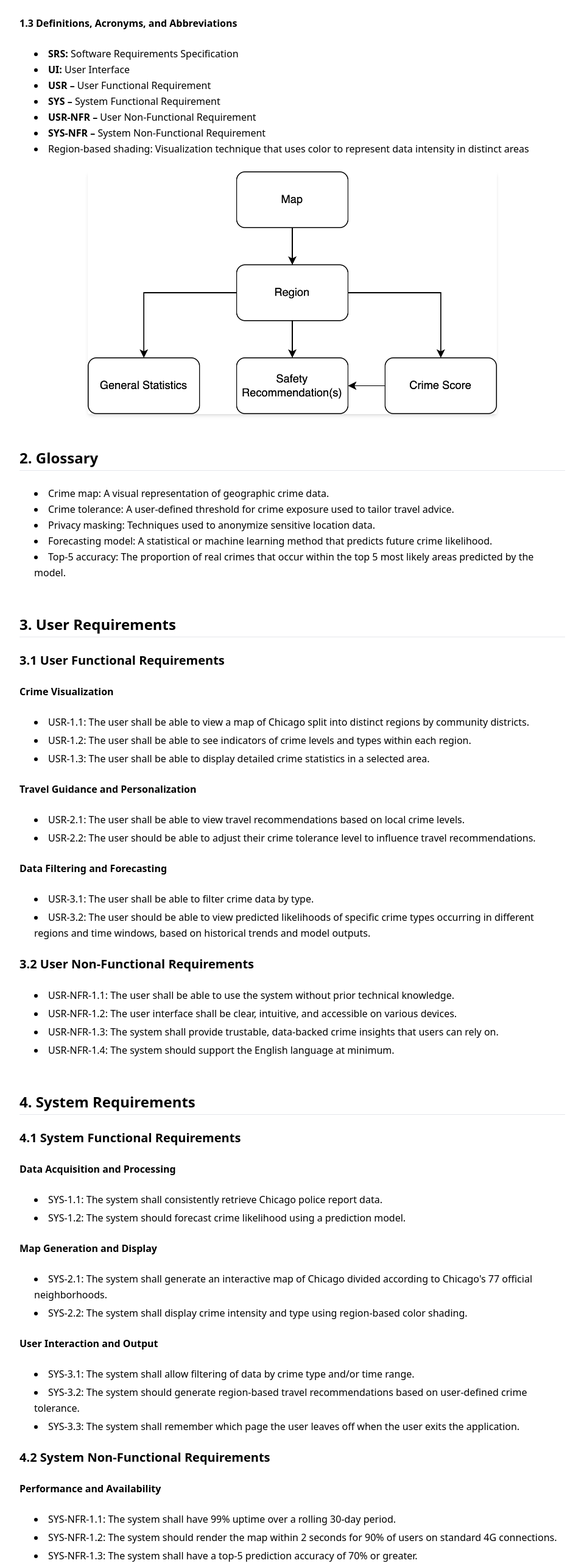
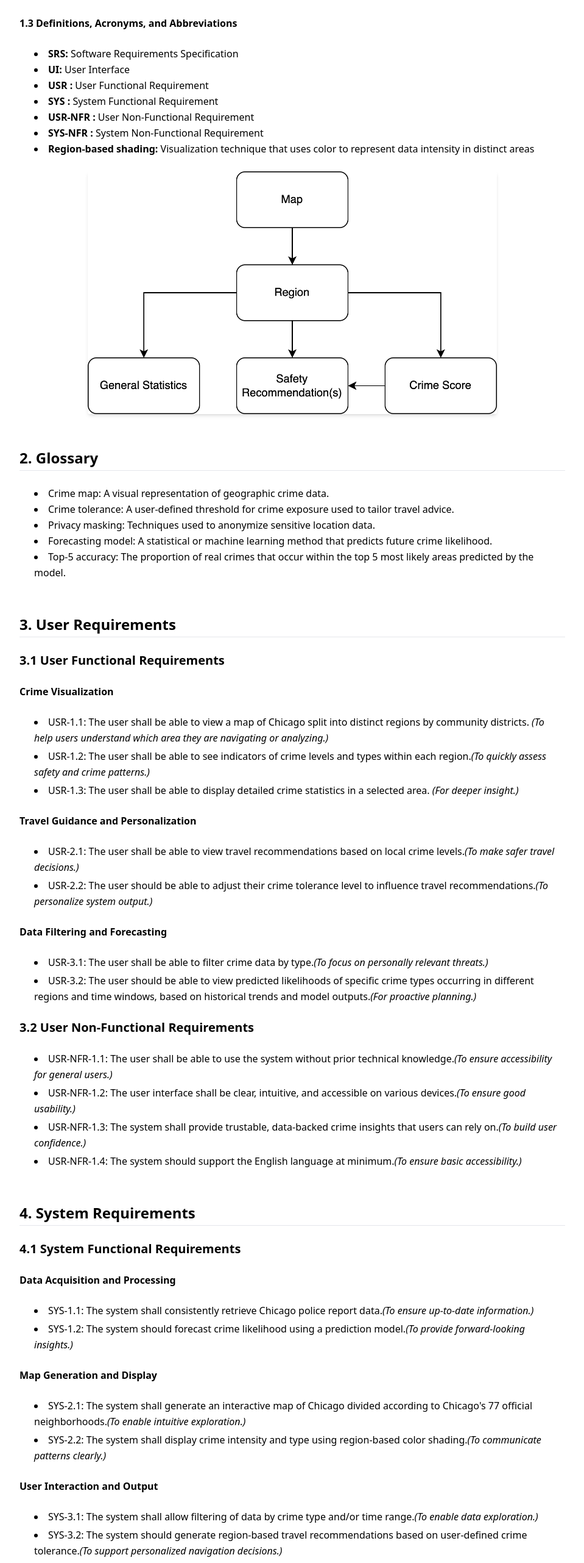
Before and after one commit to PBLGroupG/PBLGroupG.github.io, a Next.js app: page /document in a window 1280 px wide. Shown: the part 1003-3566 px from the top of the page at 61% size, without its empty margins (160-1119 px from the left). Built offline with nearby package versions, Linux system fonts and the light colour scheme.

Commit message:
reqdocUpdate
Changes after review

```diff
--- a/app/document/page.tsx
+++ b/app/document/page.tsx
@@ -24,11 +24,11 @@ export default function DocumentPage() {
             <ul className="list-disc list-inside ml-6">
               <li><strong>SRS:</strong> Software Requirements Specification</li>
               <li><strong>UI:</strong> User Interface</li>
-              <li><strong>USR –</strong> User Functional Requirement</li>
-              <li><strong>SYS –</strong> System Functional Requirement</li>
-              <li><strong>USR-NFR –</strong> User Non-Functional Requirement</li>
-              <li><strong>SYS-NFR –</strong> System Non-Functional Requirement</li>
-              <li>Region-based shading: Visualization technique that uses color to represent data intensity in distinct areas</li>
+              <li><strong>USR : </strong> User Functional Requirement</li>
+              <li><strong>SYS : </strong> System Functional Requirement</li>
+              <li><strong>USR-NFR : </strong> User Non-Functional Requirement</li>
+              <li><strong>SYS-NFR : </strong> System Non-Functional Requirement</li>
+              <li><strong> Region-based shading: </strong> Visualization technique that uses color to represent data intensity in distinct areas</li>
             </ul>
             <div className="flex justify-center mt-6">
               <img
@@ -55,26 +55,26 @@ export default function DocumentPage() {
             <h4 className="text-xl font-semibold">3.1 User Functional Requirements</h4>
             <p className="mt-4 font-bold">Crime Visualization</p>
             <ul className="list-disc list-inside ml-6 space-y-1">
-              <li>USR-1.1: The user shall be able to view a map of Chicago split into distinct regions by community districts.</li>
-              <li>USR-1.2: The user shall be able to see indicators of crime levels and types within each region.</li>
-              <li>USR-1.3: The user shall be able to display detailed crime statistics in a selected area.</li>
+              <li>USR-1.1: The user shall be able to view a map of Chicago split into distinct regions by community districts. <i>(To help users understand which area they are navigating or analyzing.)</i></li>
+              <li>USR-1.2: The user shall be able to see indicators of crime levels and types within each region.<i>(To quickly assess safety and crime patterns.)</i></li>
+              <li>USR-1.3: The user shall be able to display detailed crime statistics in a selected area.<i> (For deeper insight.)</i></li>
             </ul>
             <p className="mt-4 font-bold">Travel Guidance and Personalization</p>
             <ul className="list-disc list-inside ml-6 space-y-1">
-              <li>USR-2.1: The user shall be able to view travel recommendations based on local crime levels.</li>
-              <li>USR-2.2: The user should be able to adjust their crime tolerance level to influence travel recommendations.</li>
+              <li>USR-2.1: The user shall be able to view travel recommendations based on local crime levels.<i>(To make safer travel decisions.)</i></li>
+              <li>USR-2.2: The user should be able to adjust their crime tolerance level to influence travel recommendations.<i>(To personalize system output.)</i></li>
             </ul>
             <p className="mt-4 font-bold">Data Filtering and Forecasting</p>
             <ul className="list-disc list-inside ml-6 space-y-1">
-              <li>USR-3.1: The user shall be able to filter crime data by type.</li>
-              <li>USR-3.2: The user should be able to view predicted likelihoods of specific crime types occurring in different regions and time windows, based on historical trends and model outputs.</li>
+              <li>USR-3.1: The user shall be able to filter crime data by type.<i>(To focus on personally relevant threats.)</i></li>
+              <li>USR-3.2: The user should be able to view predicted likelihoods of specific crime types occurring in different regions and time windows, based on historical trends and model outputs.<i>(For proactive planning.)</i></li>
             </ul>
             <h4 className="text-xl font-semibold mt-6">3.2 User Non-Functional Requirements</h4>
             <ul className="list-disc list-inside ml-6 space-y-1">
-              <li>USR-NFR-1.1: The user shall be able to use the system without prior technical knowledge.</li>
-              <li>USR-NFR-1.2: The user interface shall be clear, intuitive, and accessible on various devices.</li>
-              <li>USR-NFR-1.3: The system shall provide trustable, data-backed crime insights that users can rely on.</li>
-              <li>USR-NFR-1.4: The system should support the English language at minimum.</li>
+              <li>USR-NFR-1.1: The user shall be able to use the system without prior technical knowledge.<i>(To ensure accessibility for general users.)</i></li>
+              <li>USR-NFR-1.2: The user interface shall be clear, intuitive, and accessible on various devices.<i>(To ensure good usability.)</i></li>
+              <li>USR-NFR-1.3: The system shall provide trustable, data-backed crime insights that users can rely on.<i>(To build user confidence.) </i></li>
+              <li>USR-NFR-1.4: The system should support the English language at minimum.<i>(To ensure basic accessibility.)</i></li>
             </ul>
           </section>
 
@@ -84,74 +84,117 @@ export default function DocumentPage() {
   <h4 className="text-xl font-semibold">4.1 System Functional Requirements</h4>
   <p className="mt-4 font-bold">Data Acquisition and Processing</p>
   <ul className="list-disc list-inside ml-6 space-y-1">
-    <li>SYS-1.1: The system shall consistently retrieve Chicago police report data.</li>
-    <li>SYS-1.2: The system should forecast crime likelihood using a prediction model.</li>
+    <li>SYS-1.1: The system shall consistently retrieve Chicago police report data.<i>(To ensure up-to-date information.) </i></li>
+    <li>SYS-1.2: The system should forecast crime likelihood using a prediction model.<i>(To provide forward-looking insights.) </i></li>
   </ul>
 
   <p className="mt-4 font-bold">Map Generation and Display</p>
   <ul className="list-disc list-inside ml-6 space-y-1">
-    <li>SYS-2.1: The system shall generate an interactive map of Chicago divided according to Chicago's 77 official neighborhoods.</li>
-    <li>SYS-2.2: The system shall display crime intensity and type using region-based color shading.</li>
+    <li>SYS-2.1: The system shall generate an interactive map of Chicago divided according to Chicago's 77 official neighborhoods.<i>(To enable intuitive exploration.)</i></li>
+    <li>SYS-2.2: The system shall display crime intensity and type using region-based color shading.<i>(To communicate patterns clearly.)</i></li>
   </ul>
 
   <p className="mt-4 font-bold">User Interaction and Output</p>
   <ul className="list-disc list-inside ml-6 space-y-1">
-    <li>SYS-3.1: The system shall allow filtering of data by crime type and/or time range.</li>
-    <li>SYS-3.2: The system should generate region-based travel recommendations based on user-defined crime tolerance.</li>
-    <li>SYS-3.3: The system shall remember which page the user leaves off when the user exits the application.</li>
+    <li>SYS-3.1: The system shall allow filtering of data by crime type and/or time range.<i>(To enable data exploration.)</i></li>
+    <li>SYS-3.2: The system should generate region-based travel recommendations based on user-defined crime tolerance.<i>(To support personalized navigation decisions.)</i></li>
+    <li>SYS-3.3: The system shall remember which page the user leaves off when the user exits the application.<i>(To maintain continuity.)</i></li>
   </ul>
 
   <h4 className="text-xl font-semibold mt-6">4.2 System Non-Functional Requirements</h4>
   <p className="mt-4 font-bold">Performance and Availability</p>
   <ul className="list-disc list-inside ml-6 space-y-1">
-    <li>SYS-NFR-1.1: The system shall have 99% uptime over a rolling 30-day period.</li>
-    <li>SYS-NFR-1.2: The system should render the map within 2 seconds for 90% of users on standard 4G connections.</li>
-    <li>SYS-NFR-1.3: The system shall have a top-5 prediction accuracy of 70% or greater.</li>
-    <li>SYS-NFR-1.4: The system shall support concurrent access by at least 500 users with no more than 15% degradation in responsiveness.</li>
-    <li>SYS-NFR-1.5: Crime prediction results shall be generated within 3 seconds under standard operating conditions.</li>
+    <li>SYS-NFR-1.1: The system shall have 99% uptime over a rolling 30-day period.<i>(To ensure availability.)</i></li>
+    <li>SYS-NFR-1.2: The system should render the map within 2 seconds for 90% of users on standard 4G connections.<i>(To optimize performance.)</i></li>
+    <li>SYS-NFR-1.3: The system shall have a top-5 prediction accuracy of 70% or greater.<i>(To establish the reliability of the system.)</i></li>
+    <li>SYS-NFR-1.4: The system shall support concurrent access by at least 500 users with no more than 15% degradation in responsiveness.<i>(To ensure the application remains usable during peak hours or high-traffic scenarios.)</i></li>
+    <li>SYS-NFR-1.5: Crime prediction results shall be generated within 3 seconds under standard operating conditions.<i>(To provide timely feedback to users without interrupting navigation or planning decisions.)</i></li>
   </ul>
 
   <p className="mt-4 font-bold">Scalability and Maintainability</p>
   <ul className="list-disc list-inside ml-6 space-y-1">
-    <li>SYS-NFR-2.1: The system codebase shall follow modular architecture principles to allow updates without affecting unrelated modules.</li>
-    <li>SYS-NFR-2.2: The system shall support horizontal scaling to handle increased user demand during peak usage hours.</li>
-    <li>SYS-NFR-2.3: Configuration changes shall be updatable without requiring system downtime.</li>
+    <li>SYS-NFR-2.1: The system codebase shall follow modular architecture principles to allow updates without affecting unrelated modules.<i>(To support maintainability, facilitate future development, and reduce the risk of unintended bugs.)</i></li>
+    <li>SYS-NFR-2.2: The system shall support horizontal scaling to handle increased user demand during peak usage hours.<i>(To ensure consistent system performance as user load increases.)</i></li>
+    <li>SYS-NFR-2.3: Configuration changes shall be updatable without requiring system downtime.<i>(To support real-time system tuning and reduce disruption during updates.)</i></li>
   </ul>
 
   <p className="mt-4 font-bold">Compatibility</p>
   <ul className="list-disc list-inside ml-6 space-y-1">
-    <li>SYS-NFR-3.1: The system shall be fully functional on mobile devices with ≥2GB RAM and Android 10/iOS 13 or newer.</li>
-    <li>SYS-NFR-3.2: The system should be compatible with Windows 11+, macOS 11+, and Android 10+.</li>
+    <li>SYS-NFR-3.1: The system shall be fully functional on mobile devices with ≥2GB RAM and Android 10/iOS 13 or newer.<i>(To ensure mobile compatibility.)</i></li>
+    <li>SYS-NFR-3.2: The system should be compatible with Windows 11+, macOS 11+, and Android 10+.<i>(To support a broad user base.)</i></li>
   </ul>
 
   <p className="mt-4 font-bold">Usability & Accessibility</p>
   <ul className="list-disc list-inside ml-6 space-y-1">
-    <li>SYS-NFR-4.1: The system interface shall allow new users to perform basic operations with no training and ≤3 clicks.</li>
-    <li>SYS-NFR-4.2: The system should comply with WCAG 2.1 Level AA to ensure accessibility for users with disabilities.</li>
-    <li>SYS-NFR-4.3: A guided onboarding or tooltip system should be available for first-time users to assist with feature discovery.</li>
+    <li>SYS-NFR-4.1: The system interface shall allow new users to perform basic operations with no training and ≤3 clicks.<i>(To reduce friction for first-time users and support accessibility goals.)</i></li>
+    <li>SYS-NFR-4.2: The system should comply with WCAG 2.1 Level AA to ensure accessibility for users with disabilities.<i>(To provide inclusive access to all users, including those with visual or motor impairments.)</i></li>
+    <li>SYS-NFR-4.3: A guided onboarding or tooltip system should be available for first-time users to assist with feature discovery.<i>(To improve the onboarding experience and reduce confusion for new users.)</i></li>
   </ul>
 
   <p className="mt-4 font-bold">Privacy and Ethics</p>
   <ul className="list-disc list-inside ml-6 space-y-1">
-    <li>SYS-NFR-5.1: The system shall not store any IP addresses or location data unless the user gives explicit consent.</li>
-    <li>SYS-NFR-5.2: The system shall implement privacy masking techniques to prevent the identification of individuals or addresses from crime data.</li>
-    <li>SYS-NFR-5.3: User data shall not be shared with third parties unless required by law or explicitly agreed to by the user.</li>
-    <li>SYS-NFR-5.4: The system shall log all data access and modification events for auditability, but only store logs that are anonymized.</li>
+    <li>SYS-NFR-5.1: The system shall not store any IP addresses or location data unless the user gives explicit consent.<i>(To uphold user privacy.)</i></li>
+    <li>SYS-NFR-5.2: The system shall implement privacy masking techniques to prevent the identification of individuals or addresses from crime data.<i>(To prevent misuse or harm.)</i></li>
+    <li>SYS-NFR-5.3: User data shall not be shared with third parties unless required by law or explicitly agreed to by the user.<i>(To uphold user privacy and trust, and to comply with legal data protection standards.)</i></li>
+    <li>SYS-NFR-5.4: The system shall log all data access and modification events for auditability, but only store logs that are anonymized.<i>(To enable accountability while protecting user identity and behavior.)</i></li>
   </ul>
 </section>
 
 <section className="space-y-6">
   <h3 className="text-2xl font-bold border-b pb-1">5. System Evolution</h3>
   <p className="indent-6">The following features and improvements are future-oriented concepts that are not currently implemented, but represent directions for potential expansion and refinement of the crime mapping and forecasting system. These ideas are based on anticipated user needs, feedback from surveys and focus groups, and limitations observed in the initial prototype.</p>
-  <ul className="list-disc list-inside ml-6 space-y-2">
-    <li><strong>Data Sources and Forecasting Accuracy</strong><br/>Current Version: Uses historical crime data from the Chicago Police Department Open Data Portal.<br/>Evolved Version: Integrates real-time feeds (if available), adds social indicators (e.g., public events, holidays), and improves accuracy through advanced time series forecasting (e.g., LSTM or Prophet). Data granularity could be refined from zone-based to street-level prediction.</li>
-    <li><strong>User Personalization and Alert System</strong><br/>Current Version: Basic filter and visualization with manual map navigation.<br/>Evolved Version: Personalized crime alerts based on user-defined zones and preferences (e.g., “warn me about violent crimes within 1km of my location”), with optional push notifications or email summaries.</li>
-    <li><strong>Multilingual and Accessibility Support</strong><br/>Current Version: Interface supports English only.<br/>Evolved Version: Adds multilingual UI (e.g., Japanese, Chinese, Spanish) and screen reader support for accessibility compliance (WCAG 2.1). Could also include a simplified “tourist mode.”</li>
-    <li><strong>Integration with Emergency Services</strong><br/>Current Version: Static map and user-only interaction.<br/>Evolved Version: Optionally syncs with local emergency services or municipal safety platforms to provide recent alerts, crime resolution updates, or allow anonymous reporting (subject to legal feasibility).</li>
-    <li><strong>Data Ethics and Privacy Enhancements</strong><br/>Current Version: Uses aggregated crime data with basic privacy masking.<br/>Evolved Version: Implements differential privacy or location blurring algorithms to prevent targeting of specific buildings or individuals. Potential integration with third-party review boards for transparency.</li>
-    <li><strong>Scalability and Platform Expansion</strong><br/>Current Version: Browser-based application optimized for mobile and desktop.<br/>Evolved Version: Modular backend supporting API-based deployment, potential iOS and Android native apps, and dedicated dashboards for government or research partners.</li>
-    <li><strong>Offline and Low-Resource Usage</strong><br/>Current Version: Requires stable internet and browser support.<br/>Evolved Version: Offers static map caching for offline browsing and optimized rendering for older devices using lightweight frameworks (e.g., Preact or WebGL-based vector tiles).</li>
-  </ul>
+
+  <div className="space-y-6">
+    <div>
+      <h4 className="text-xl font-semibold">Data Sources and Forecasting Accuracy</h4>
+      <ul className="list-disc list-inside ml-6 space-y-1">
+        <li><strong>Current Version:</strong> Uses historical crime data from the Chicago Police Department Open Data Portal.</li>
+        <li><strong>Evolved Version:</strong> Integrates real-time feeds (if available), adds social indicators (e.g., public events, holidays), and improves accuracy through advanced time series forecasting (e.g., LSTM or Prophet). Data granularity could be refined from zone-based to street-level prediction.</li>
+      </ul>
+    </div>
+    <div>
+      <h4 className="text-xl font-semibold">User Personalization and Alert System</h4>
+      <ul className="list-disc list-inside ml-6 space-y-1">
+        <li><strong>Current Version:</strong> Basic filter and visualization with manual map navigation.</li>
+        <li><strong>Evolved Version:</strong> Personalized crime alerts based on user-defined zones and preferences (e.g., “warn me about violent crimes within 1km of my location”), with optional push notifications or email summaries.</li>
+      </ul>
+    </div>
+    <div>
+      <h4 className="text-xl font-semibold">Multilingual and Accessibility Support</h4>
+      <ul className="list-disc list-inside ml-6 space-y-1">
+        <li><strong>Current Version:</strong> Interface supports English only.</li>
+        <li><strong>Evolved Version:</strong> Adds multilingual UI (e.g., Japanese, Chinese, Spanish) and screen reader support for accessibility compliance (WCAG 2.1). Could also include a simplified “tourist mode.”</li>
+      </ul>
+    </div>
+    <div>
+      <h4 className="text-xl font-semibold">Integration with Emergency Services</h4>
+      <ul className="list-disc list-inside ml-6 space-y-1">
+        <li><strong>Current Version:</strong> Static map and user-only interaction.</li>
+        <li><strong>Evolved Version:</strong> Optionally syncs with local emergency services or municipal safety platforms to provide recent alerts, crime resolution updates, or allow anonymous reporting (subject to legal feasibility).</li>
+      </ul>
+    </div>
+    <div>
+      <h4 className="text-xl font-semibold">Data Ethics and Privacy Enhancements</h4>
+      <ul className="list-disc list-inside ml-6 space-y-1">
+        <li><strong>Current Version:</strong> Uses aggregated crime data with basic privacy masking.</li>
+        <li><strong>Evolved Version:</strong> Implements differential privacy or location blurring algorithms to prevent targeting of specific buildings or individuals. Potential integration with third-party review boards for transparency.</li>
+      </ul>
+    </div>
+    <div>
+      <h4 className="text-xl font-semibold">Scalability and Platform Expansion</h4>
+      <ul className="list-disc list-inside ml-6 space-y-1">
+        <li><strong>Current Version:</strong> Browser-based application optimized for mobile and desktop.</li>
+        <li><strong>Evolved Version:</strong> Modular backend supporting API-based deployment, potential iOS and Android native apps, and dedicated dashboards for government or research partners.</li>
+      </ul>
+    </div>
+    <div>
+      <h4 className="text-xl font-semibold">Offline and Low-Resource Usage</h4>
+      <ul className="list-disc list-inside ml-6 space-y-1">
+        <li><strong>Current Version:</strong> Requires stable internet and browser support.</li>
+        <li><strong>Evolved Version:</strong> Offers static map caching for offline browsing and optimized rendering for older devices using lightweight frameworks (e.g., Preact or WebGL-based vector tiles).</li>
+      </ul>
+    </div>
+  </div>
 </section>
 
 <section className="space-y-6">
```
